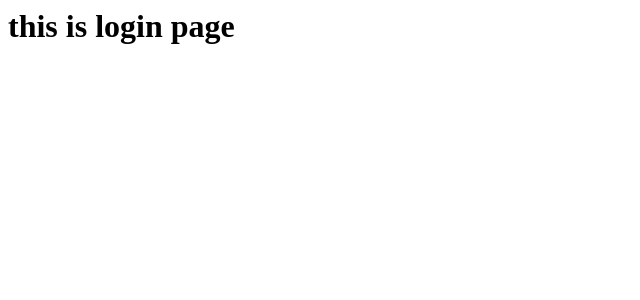
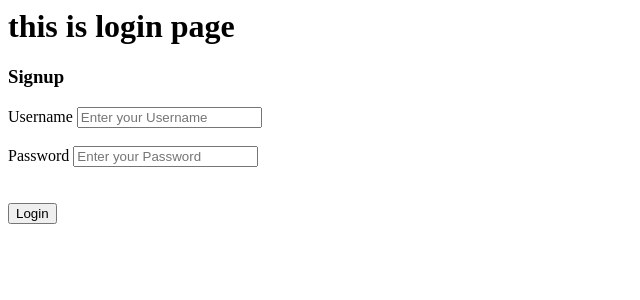
Before and after one commit to IsratMou/ngo, a Django app: page /login/ in a window 1280 px wide. Shown: the top 300 px of the page, without its empty margins (0-640 px from the left). Run offline with Django 5.2, Linux system fonts and the light colour scheme.

Commit message:
login option all done

```diff
--- a/protisruti/accounts/urls.py
+++ b/protisruti/accounts/urls.py
@@ -3,6 +3,7 @@ from django.urls import path, include
 from .import views
 
 urlpatterns = [
+
     path('', views.home, name='home'),
     path('signup/', views.signup, name='signup'),
     path('login/', views.login_view, name='login'),
--- a/protisruti/accounts/views.py
+++ b/protisruti/accounts/views.py
@@ -2,6 +2,7 @@ from django.shortcuts import render, redirect
 from django.http import HttpResponse
 from django.contrib.auth.models import User
 from django.contrib import messages
+from django.contrib.auth import authenticate, login, logout
 
 # Create your views here.
 
@@ -30,7 +31,8 @@ def signup(request):
         myuser.last_name = lname
         myuser.save()
 
-        messages.success(request, "Your account has been created successfully!")
+        messages.success(
+            request, "Your account has been created successfully!")
         return redirect('login')
 
     # If not POST method, render the signup page
@@ -38,6 +40,24 @@ def signup(request):
 
 
 def login_view(request):
+
+    if request.method == 'POST':
+        username = request.POST.get('username')
+        pass1 = request.POST.get('pass1')
+
+        # Authenticate user
+        user = authenticate(request, username=username, password=pass1)
+        if user is not None:
+            login(request, user)
+            messages.success(request, "You are logged in successfully!")
+
+            fname = user.first_name
+
+            return redirect('home')
+        else:
+            messages.error(request, "Invalid credentials!")
+            return redirect('home')
+
     return render(request, 'login.html')
 
 
--- a/protisruti/templates/login.html
+++ b/protisruti/templates/login.html
@@ -1 +1,39 @@
 <h1>this is login page</h1>
+
+
+<!DOCTYPE html>
+<html lang="en">
+<head>
+    <meta charset="UTF-8">
+    <meta name="viewport" content="width=device-width, initial-scale=1.0">
+    <title>Signup</title>
+</head>
+<body>
+    <h3>Signup</h3>
+    <form action="/login/" method="POST">
+
+        {% csrf_token %}
+
+
+        <label for="">Username</label>
+        <input type="text" id="username" name="username"
+        placeholder="Enter your Username" Required><br>
+
+
+        <br>
+
+        <label for="">Password</label>
+        <input type="password" id="pass1" name="pass1"
+        placeholder="Enter your Password" Required><br><br>
+
+        <br>
+
+
+
+        <input type="submit" value="Login">
+        <br>
+    </form>
+
+    <script src="" async defer></script>
+</body>
+</html>
```
Also changed, not shown: protisruti/db.sqlite3.
